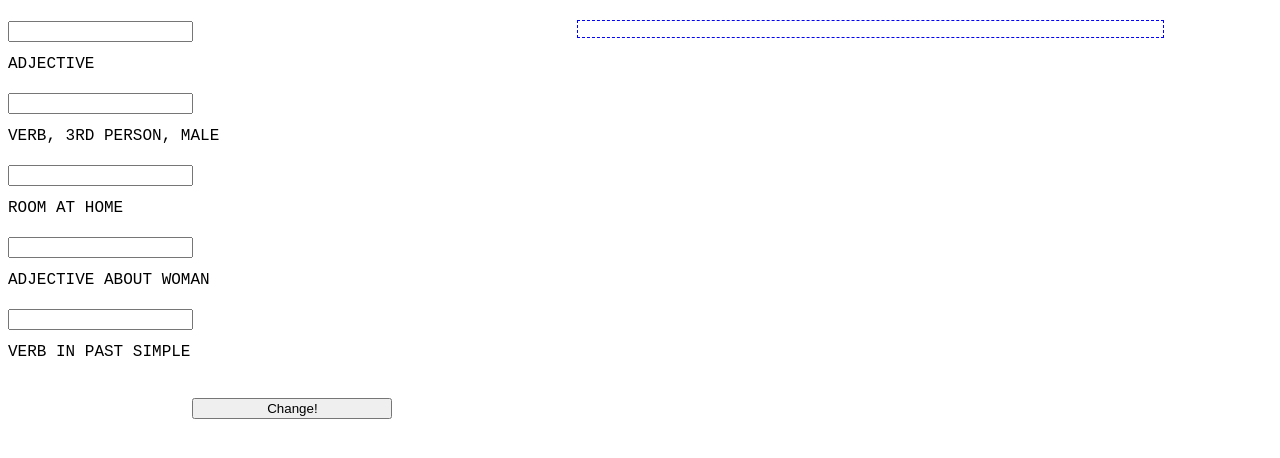
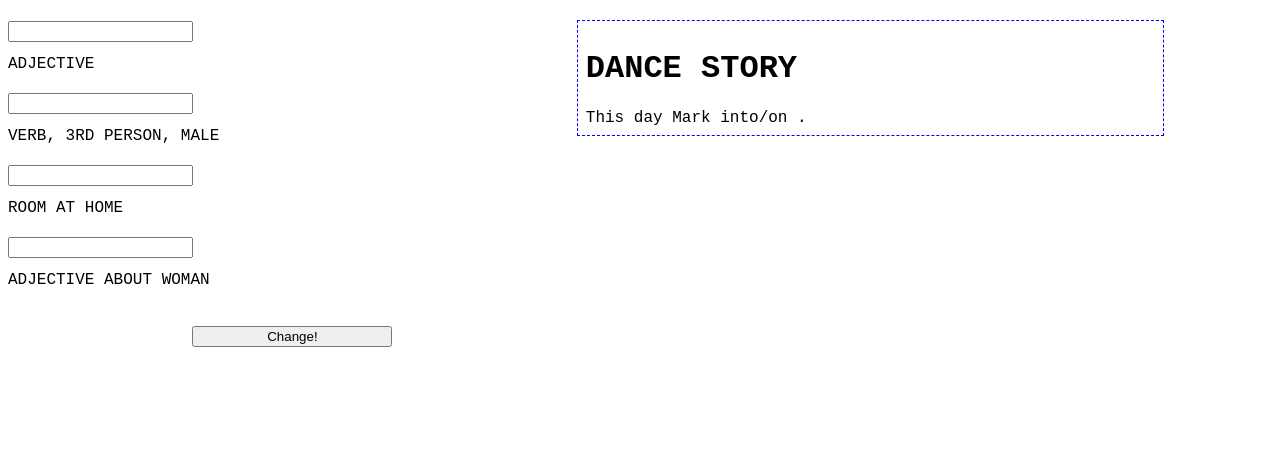
Before and after one commit to natwoj/pick-word-and-know-history-game, a plain HTML site: page index.html in a window 1280 px wide. Both pictures are taken after a click on the button "Change!". Drawn offline with Linux system fonts and the light colour scheme.

Commit message:
fixing bug

```diff
--- a/javascript.js
+++ b/javascript.js
@@ -7,13 +7,15 @@ var adjective = "<span class='change'>" + document.getElementById("adjective").v
 var verb = "<span class='change'>" + document.getElementById("verb").value + "</span>";
 var roomOne = "<span class='change'>" + document.getElementById("roomOne").value + "</span>";
 var adjectiveTwo = "<span class='change'>" + document.getElementById("adjectiveTwo").value + "</span>";
-var verbTwo = "<span class='change'>" + document.getElementById("VerbTwo").value + "</span>";
-
-var history = "<h1> DANCE STORY </h1>:";
+var uppCase = adjectiveTwo.toUpperCase();
+/*
+var verbTwo = "<span class='change'>" + document.getElementById("verbTwo").value + "</span>";
+*/
+var history = "<h1> DANCE STORY </h1>";
 history += "This " + adjective + " day ";
 history += "Mark " + verb + " into/on "+ roomOne + ".";
-history += "Mark's cousin " + adjectiveTwo + "everybody";
-history += "Elena" + verbTwo + "outside house";
-
+/*
+history += " " + uppCase + " woman" + verbTwo + "fast";
+*/
 historyDiv.innerHTML = history;
 }
--- a/styles.css
+++ b/styles.css
@@ -14,7 +14,7 @@ ul {
 li {
     line-height: 2em;
     text-transform: uppercase;
-     margin-top: 8px;;
+    margin-top: 8px;;
 }
 input [type=text] {
 border-width: 0 0 1px 0;
```
Also changed, not shown: index.html (+3 -7 lines).
